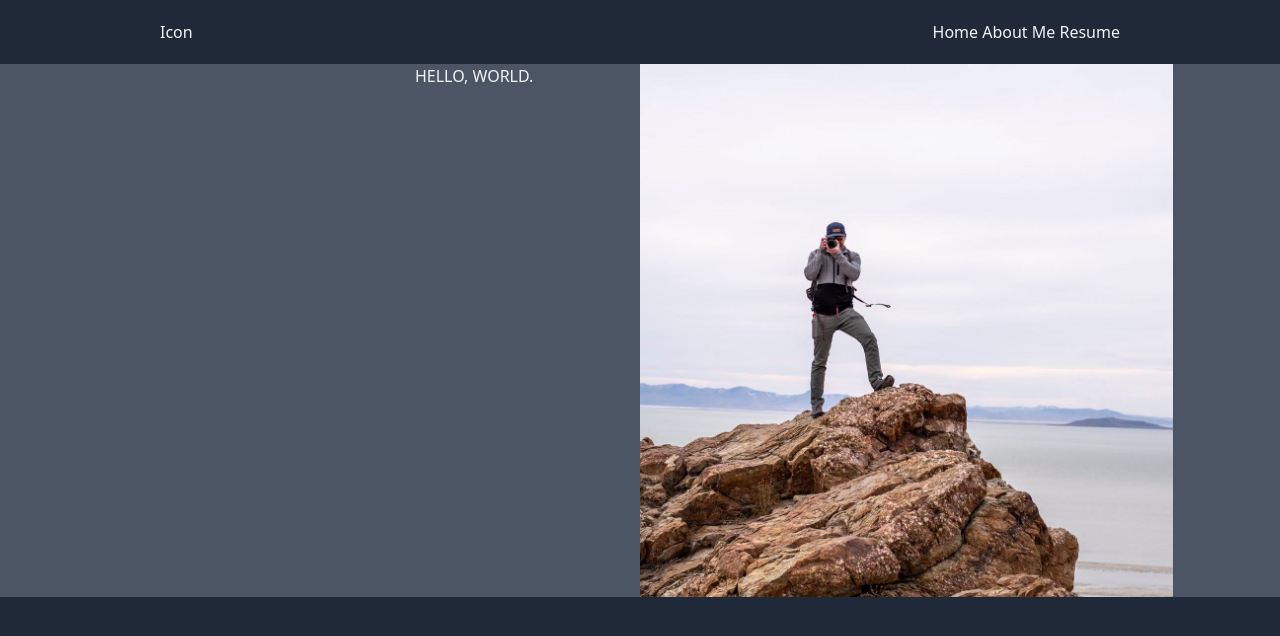
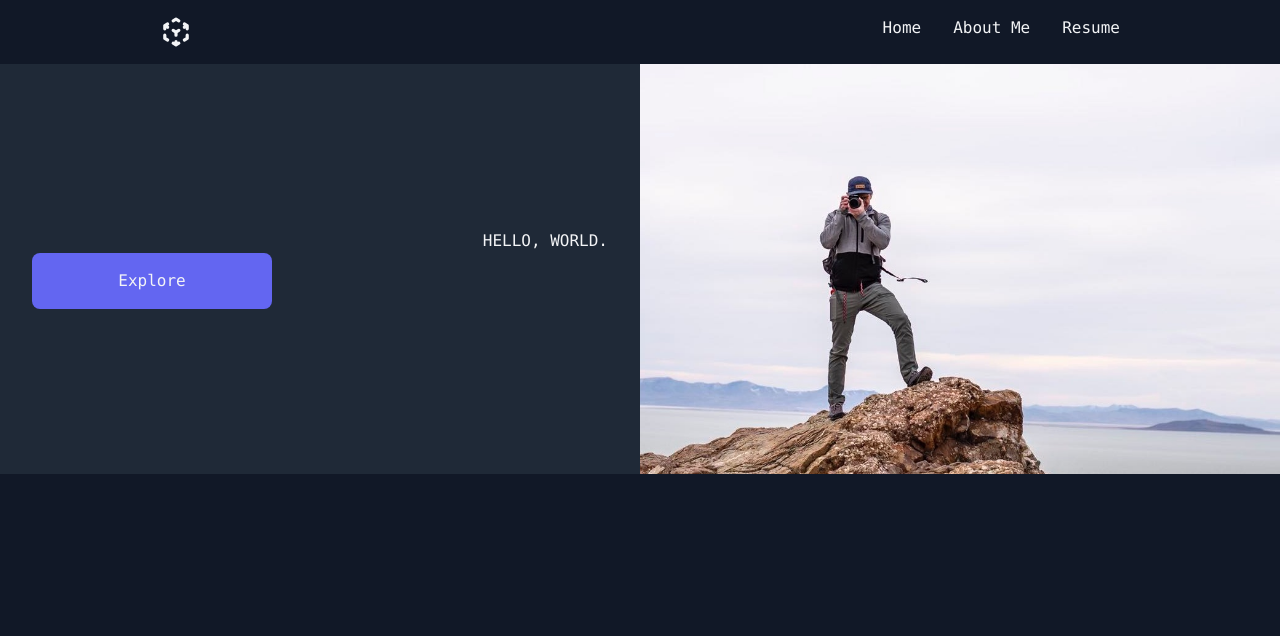
Before and after one commit to gjholman/PlaygroundWebApp, a React (Vite) app: page / in a window 1280 px wide. Shown: the top 636 px of the page. Built offline with nearby package versions, Linux system fonts and the light colour scheme.

Commit message:
Button and font

```diff
--- a/src/App.tsx
+++ b/src/App.tsx
@@ -1,18 +1,30 @@
+import { CubeTransparentIcon } from '@heroicons/react/solid';
+
 export default () => {
 	return (
-		<div className="h-screen bg-gray-800 text-gray-100">
+		<div className="min-h-screen bg-gray-900 text-gray-100 font-mono">
 			<div id="navbar" className="width-full shadow-md h-16 flex flex-row justify-items-center justify-center ">
 				<div className="flex flex-row justify-between w-3/4 max-w-6xl my-auto">
-					<span>Icon</span>Home About Me Resume
+					<span>
+						<CubeTransparentIcon className="h-8" />
+					</span>
+					<span className="flex flex-row gap-8">
+						<a>Home</a>
+						<a>About Me</a>
+						<a>Resume</a>
+					</span>
 				</div>
 			</div>
-			<main className="w-full grid grid-cols-12 text-right bg-gray-600">
-				<div className="col-start-1 col-end-6 uppercase">Hello, World.</div>
+			<main className="mx-auto w-full grid md:grid-cols-12 grid-cols-6 bg-gray-800 max-w-7xl">
+				<div className="col-span-6 uppercase px-8 flex flex-col align-middle my-auto text-right float-right align-end">
+					Hello, World.
+					<button className="bg-indigo-500 py-4 px-8 rounded-lg w-60 ">Explore</button>
+				</div>
 				<img
 					id="photo-self-antelope"
 					src="/src/img/self-photography-antelope.jpg"
 					alt="Picture"
-					className="col-start-7 col-end-12"
+					className="col-span-6 overflow-hidden object-cover min-h-60 w-full"
 				/>
 			</main>
 		</div>
```
Also changed, not shown: src/img/self-photography-antelope.jpg.
